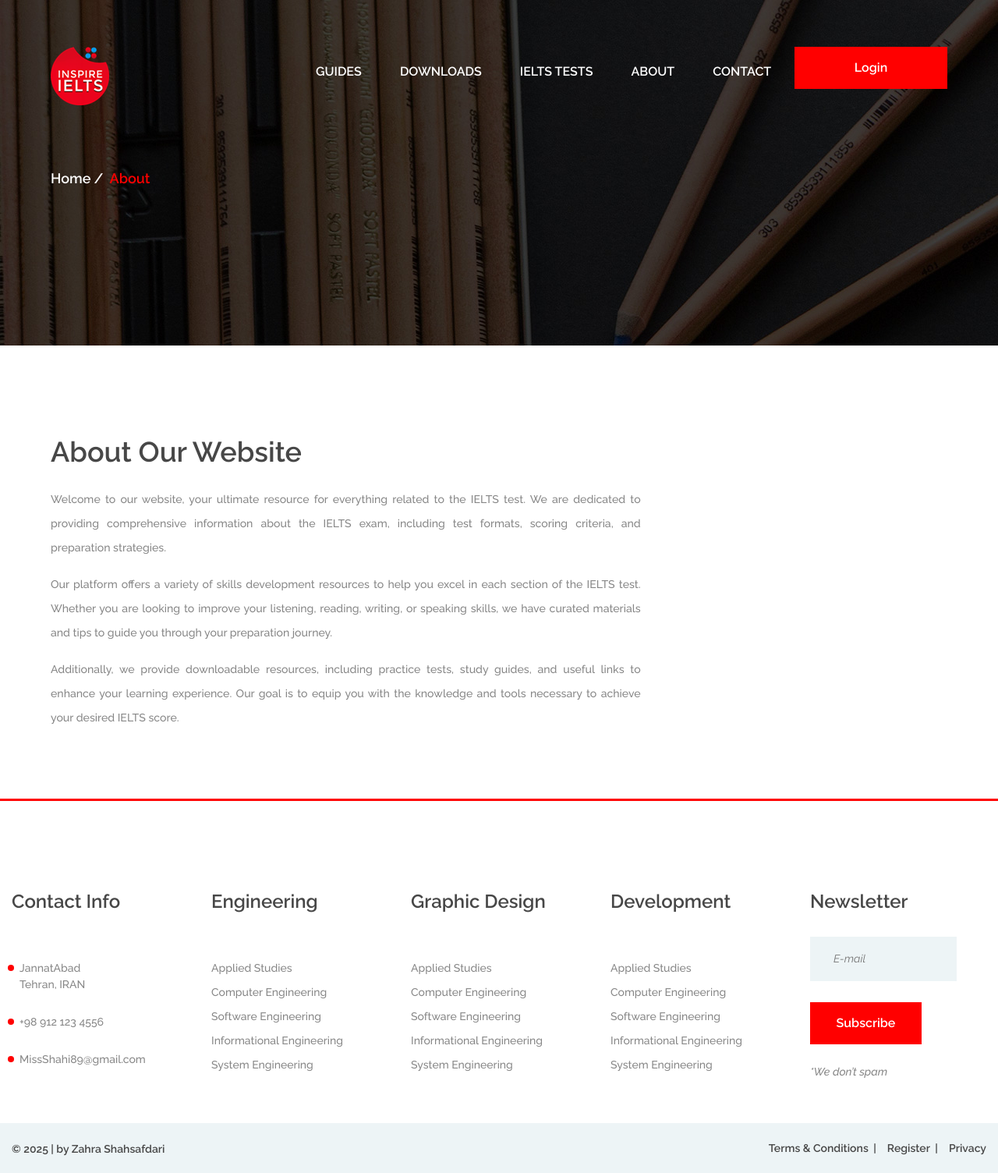
After one commit to ZahraShahsafdari/ieltstest, a Django app: page /about/ in a window 1280 px wide. The commit adds this page. Shown: the whole page at 78% size. Run offline with Django 5.2, Linux system fonts and the light colour scheme; some libraries are stand-ins or nearby versions.

Commit message:
update5 about page

```diff
--- /dev/null
+++ b/ieltstest/templates/about.html
@@ -0,0 +1,37 @@
+{% extends 'base.html' %}
+{% load static %}
+
+{% block title %} About {% endblock %}
+
+{% block content %}
+
+    <!-- Page info -->
+    <div class="page-info-section set-bg" data-setbg="{% static 'img/page-bg/4.jpg' %}">
+        <div class="container">
+            <div class="site-breadcrumb">
+                <a href="{% url 'ieltstest:index' %}">Home</a>
+                <span>About</span>
+            </div>
+        </div>
+    </div>
+    <!-- Page info end -->
+
+    <!-- Page -->
+    <section class="about-page spad pb-0">
+        <div class="container">
+            <div class="row">
+                <div class="col-lg-8" style="text-align: justify;">
+                        <h2>About Our Website</h2>
+                        <br/>
+                        <p>Welcome to our website, your ultimate resource for everything related to the IELTS test. We are dedicated to providing comprehensive information about the IELTS exam, including test formats, scoring criteria, and preparation strategies.</p>
+                        <p>Our platform offers a variety of skills development resources to help you excel in each section of the IELTS test. Whether you are looking to improve your listening, reading, writing, or speaking skills, we have curated materials and tips to guide you through your preparation journey.</p>
+                        <p>Additionally, we provide downloadable resources, including practice tests, study guides, and useful links to enhance your learning experience. Our goal is to equip you with the knowledge and tools necessary to achieve your desired IELTS score.</p>
+                    </div>
+                </div>
+            </div>
+        </div>
+    </section>
+    <br/> <br/> <br/>
+    <!-- Page end -->
+
+{% endblock %}
--- a/ieltstest/templates/base.html
+++ b/ieltstest/templates/base.html
@@ -57,7 +57,7 @@
 							<li><a href="#">GUIDES</a></li>
 							<li><a href="#">DOWNLOADS</a></li>
 							<li><a href="#">IELTS TESTS</a></li>
-							<li><a href="#">ABOUT</a></li>
+							<li><a href="{% url 'ieltstest:about' %}">ABOUT</a></li>
 							<li><a href="{% url 'ieltstest:contact' %}">CONTACT</a></li>
 						</ul>
 					</nav>
--- a/ieltstest/urls.py
+++ b/ieltstest/urls.py
@@ -7,7 +7,7 @@ app_name = 'ieltstest'
 urlpatterns = [
     path('', views.index, name='index'),
     path('contact/', views.contact, name='contact'),
-    #path('about/', views.about, name='about'),
+    path('about/', views.about, name='about'),
     #path('search/', views.search, name='search'),
 
     path('reading_test/', views.reading, name='reading'),
--- a/ieltstest/views.py
+++ b/ieltstest/views.py
@@ -8,6 +8,8 @@ from .forms import ContactForm
 def index(request):
     return render(request, 'index.html')
 
+def about(request):
+    return render(request, 'about.html')
 
 def contact(request):
     if request.method == 'POST':
```
